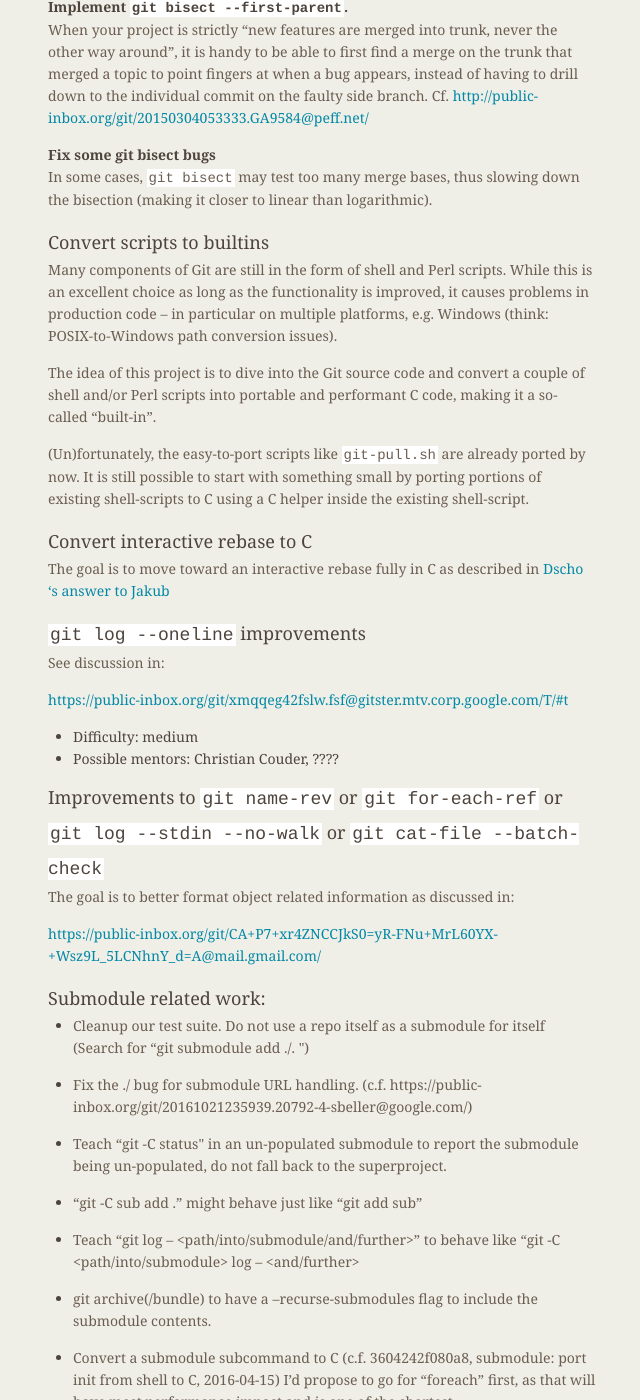
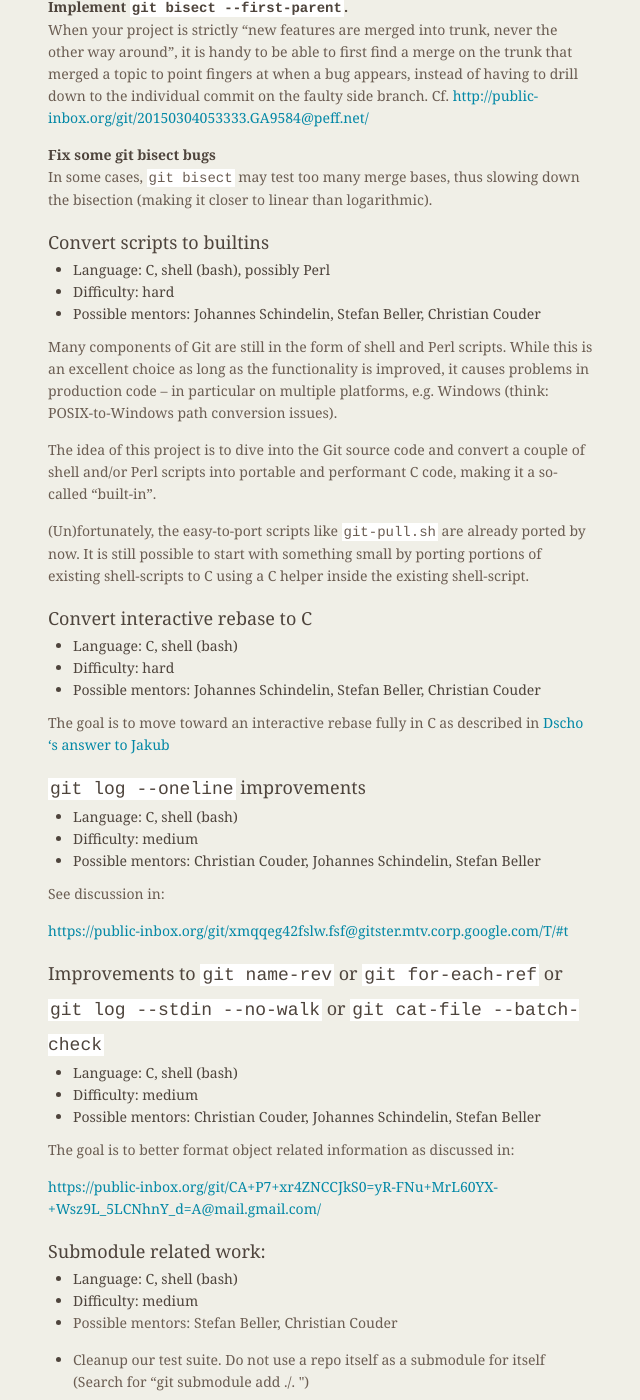
Before and after one commit to git/git.github.io, a Jekyll site: the page built from SoC-2017-Ideas.md, in a window 1280 px wide and 1400 px high, scrolled down 1910 px. Shown: the whole window, without its empty margins (486-1126 px from the left). Built offline with Jekyll 4.4.1, drawn with Linux system fonts in a browser that asks for light colours; some of the changed text lies outside the part shown.

Commit message:
SoC-2017-Ideas: add possible mentors

```diff
--- a/SoC-2017-Ideas.md
+++ b/SoC-2017-Ideas.md
@@ -109,7 +109,7 @@
 
  - Language: C, shell (bash)
  - Difficulty: medium
- - Possible mentors: Christian Couder, ????
+ - Possible mentors: Christian Couder, Johannes Schindelin, Stefan Beller
 
 #### Implement `git bisect --first-parent`.
 
@@ -127,6 +127,10 @@
 
 
 ### Convert scripts to builtins
+
+ - Language: C, shell (bash), possibly Perl
+ - Difficulty: hard
+ - Possible mentors: Johannes Schindelin, Stefan Beller, Christian Couder
 
 Many components of Git are still in the form of shell and Perl scripts.
 While this is an excellent choice as long as the functionality is
@@ -146,26 +150,39 @@
 
 ### Convert interactive rebase to C
 
+ - Language: C, shell (bash)
+ - Difficulty: hard
+ - Possible mentors: Johannes Schindelin, Stefan Beller, Christian Couder
+
 The goal is to move toward an interactive rebase fully in C as described in
 [Dscho 's answer to Jakub](http://public-inbox.org/git/alpine.DEB.2.20.1609021432070.129229@virtualbox/)
 
 
 ### `git log --oneline` improvements
 
+ - Language: C, shell (bash)
+ - Difficulty: medium
+ - Possible mentors: Christian Couder, Johannes Schindelin, Stefan Beller
+
 See discussion in:
 
 [https://public-inbox.org/git/xmqqeg42fslw.fsf@gitster.mtv.corp.google.com/T/#t](https://public-inbox.org/git/xmqqeg42fslw.fsf@gitster.mtv.corp.google.com/T/#t)
 
+### Improvements to `git name-rev` or `git for-each-ref` or `git log --stdin --no-walk` or `git cat-file --batch-check`
+
+ - Language: C, shell (bash)
  - Difficulty: medium
- - Possible mentors: Christian Couder, ????
-
-### Improvements to `git name-rev` or `git for-each-ref` or `git log --stdin --no-walk` or `git cat-file --batch-check`
+ - Possible mentors: Christian Couder, Johannes Schindelin, Stefan Beller
 
 The goal is to better format object related information as discussed in:
 
 [https://public-inbox.org/git/CA+P7+xr4ZNCCJkS0=yR-FNu+MrL60YX-+Wsz9L_5LCNhnY_d=A@mail.gmail.com/](https://public-inbox.org/git/CA+P7+xr4ZNCCJkS0=yR-FNu+MrL60YX-+Wsz9L_5LCNhnY_d=A@mail.gmail.com/)
 
 ### Submodule related work:
+
+ - Language: C, shell (bash)
+ - Difficulty: medium
+ - Possible mentors: Stefan Beller, Christian Couder
 
 * Cleanup our test suite.  Do not use a repo itself as a submodule for itself
   (Search for "git submodule add ./. <name>")
@@ -216,7 +233,12 @@
   than the .git/config file.)
 
 ### Discourage pushing annotated tag to a branch ref
-  If I run
+
+ - Language: C, shell (bash)
+ - Difficulty: medium
+ - Possible mentors: Stefan Beller, Johannes Schindelin, Christian Couder
+
+  If I run:
 
     git push origin v1.0:refs/heads/master
 
```
